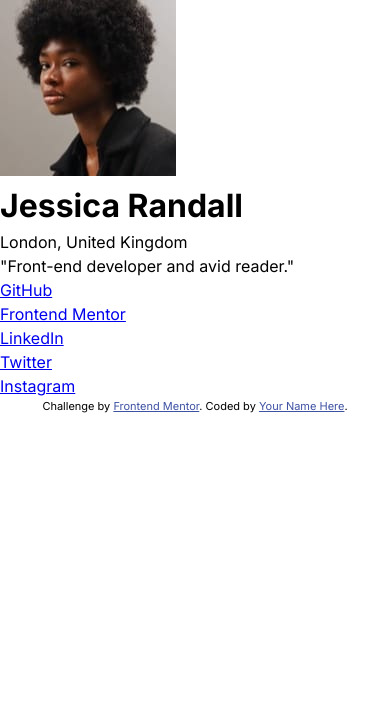
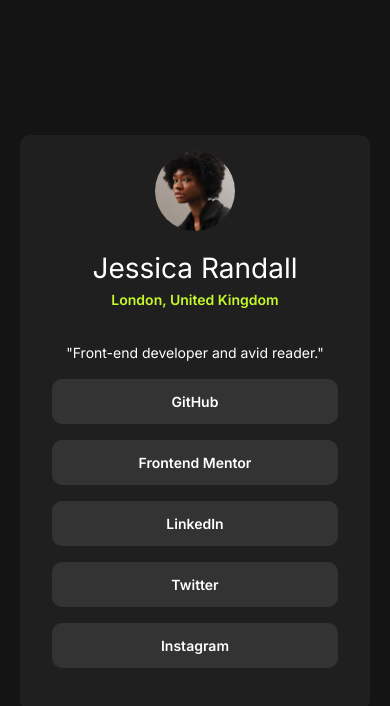
Before and after one commit to emil-raubach/frontendmentor, a plain HTML site: page social-links-profile-main/index.html in a window 390 px wide. Drawn offline with Linux system fonts and the light colour scheme.

Commit message:
Added some responsiveness to the card

```diff
--- a/social-links-profile-main/index.html
+++ b/social-links-profile-main/index.html
@@ -19,43 +19,24 @@
     />
     <link rel="stylesheet" href="style.css" />
     <title>Frontend Mentor | Social links profile</title>
-
-    <!-- Feel free to remove these styles or customise in your own stylesheet 👍 -->
-    <style>
-      .attribution {
-        font-size: 11px;
-        text-align: center;
-      }
-      .attribution a {
-        color: hsl(228, 45%, 44%);
-      }
-    </style>
   </head>
   <body>
     <main>
       <div class="card__content">
-        <img src="./assets/images/avatar-jessica.jpeg" alt="Avatar Picture" />
-        <h1>Jessica Randall</h1>
-        <span>London, United Kingdom</span>
-        <p class="card__quote">"Front-end developer and avid reader."</p>
+        <div class="card__header">
+          <img src="./assets/images/avatar-jessica.jpeg" alt="Avatar Picture" />
+          <h1>Jessica Randall</h1>
+          <span>London, United Kingdom</span>
+          <p class="card__quote">"Front-end developer and avid reader."</p>
+        </div>
         <div class="card__social-links">
-          <ul class="card__social-links-list">
-            <li><a href="#">GitHub</a></li>
-            <li><a href="#">Frontend Mentor</a></li>
-            <li><a href="#">LinkedIn</a></li>
-            <li><a href="#">Twitter</a></li>
-            <li><a href="#">Instagram</a></li>
-          </ul>
+          <a class="btn" href="#">GitHub</a>
+          <a class="btn" href="#">Frontend Mentor</a>
+          <a class="btn" href="#">LinkedIn</a>
+          <a class="btn" href="#">Twitter</a>
+          <a class="btn" href="#">Instagram</a>
         </div>
+      </div>
     </main>
-
-    <footer>
-      <div class="attribution">
-        Challenge by
-        <a href="https://www.frontendmentor.io?ref=challenge" target="_blank"
-          >Frontend Mentor</a
-        >. Coded by <a href="#">Your Name Here</a>.
-      </div>
-    </footer>
   </body>
 </html>
--- a/social-links-profile-main/style.css
+++ b/social-links-profile-main/style.css
@@ -1,3 +1,11 @@
+:root {
+  --clr-green: hsl(75, 95%, 57%);
+  --clr-white: hsl(0, 0%, 100%);
+  --clr-grey-700: hsl(0, 0%, 20%);
+  --clr-grey-800: hsl(0, 0%, 12%);
+  --clr-grey-900: hsl(0, 0%, 8%);
+}
+
 *,
 *::before,
 *::after {
@@ -9,4 +17,111 @@
 body {
   font-family: "Inter", sans-serif;
   line-height: 1.5;
+  font-size: 14px;
+  color: var(--clr-white);
+  height: 100vh;
 }
+
+main {
+  background-color: var(--clr-grey-900);
+  height: 100%;
+  display: flex;
+  justify-content: center;
+  align-items: center;
+}
+
+.btn {
+  background-color: var(--clr-grey-700);
+  padding: 1rem 2rem;
+  border-radius: 10px;
+  text-align: center;
+  font-weight: 600;
+}
+
+/* Card */
+.card__content {
+  background-color: var(--clr-grey-800);
+  height: 650px;
+  width: 400px;
+  border-radius: 10px;
+}
+
+.card__header {
+  display: flex;
+  flex-direction: column;
+  justify-content: space-between;
+  align-items: center;
+  margin-top: 3rem;
+}
+
+.card__header img {
+  max-width: 100%;
+  height: 6rem;
+  width: 6rem;
+  border-radius: 50%;
+  margin-bottom: 1rem;
+}
+
+.card__header h1 {
+  font-weight: 400;
+}
+
+.card__header span {
+  color: var(--clr-green);
+  margin-bottom: 2rem;
+  font-weight: 600;
+}
+
+.card__quote {
+  font-size: 14px;
+  font-weight: 400;
+}
+
+/* Social Links */
+.card__social-links {
+  display: flex;
+  flex-direction: column;
+  gap: 1rem;
+  margin: 1rem 2rem;
+}
+
+.card__social-links a:hover {
+  background-color: var(--clr-green);
+  cursor: pointer;
+  color: var(--clr-grey-900);
+
+  /* How to get the link color to change too? */
+}
+
+.card__social-links a {
+  text-decoration: none;
+  color: var(--clr-white);
+}
+
+/* Footer */
+footer {
+  width: 100%;
+  position: absolute;
+  bottom: 0;
+  margin-bottom: 1rem;
+}
+
+@media screen and (max-width: 568px) {
+  .btn {
+    padding: 0.75rem 2rem;
+  }
+
+  .card__content {
+    height: 575px;
+    width: 350px;
+  }
+
+  .card__header {
+    margin-top: 1rem;
+  }
+
+  .card__header img {
+    height: 5rem;
+    width: 5rem;
+  }
+}
```
